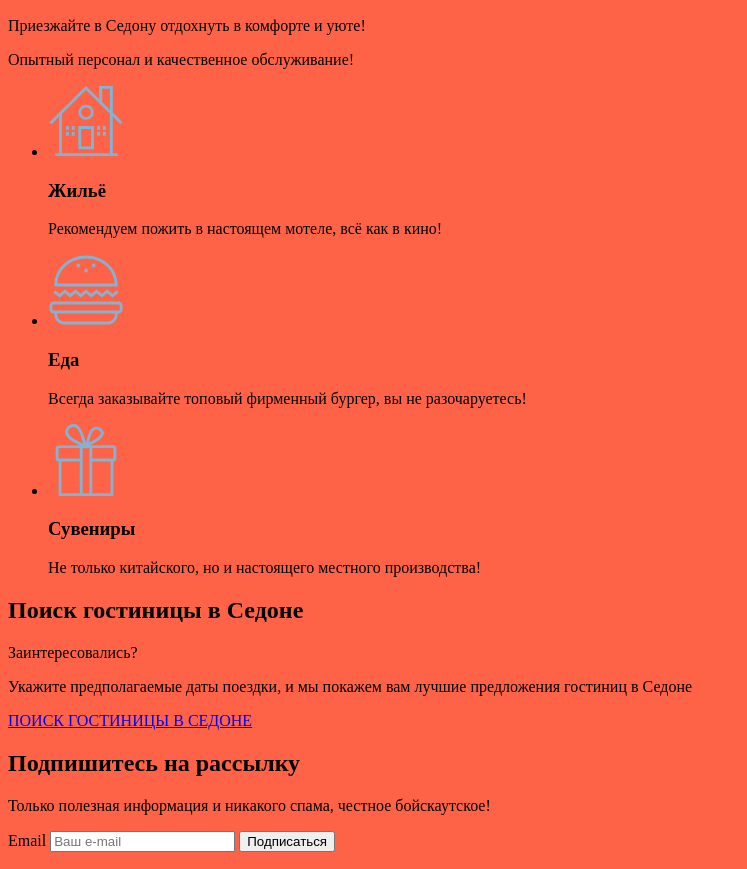
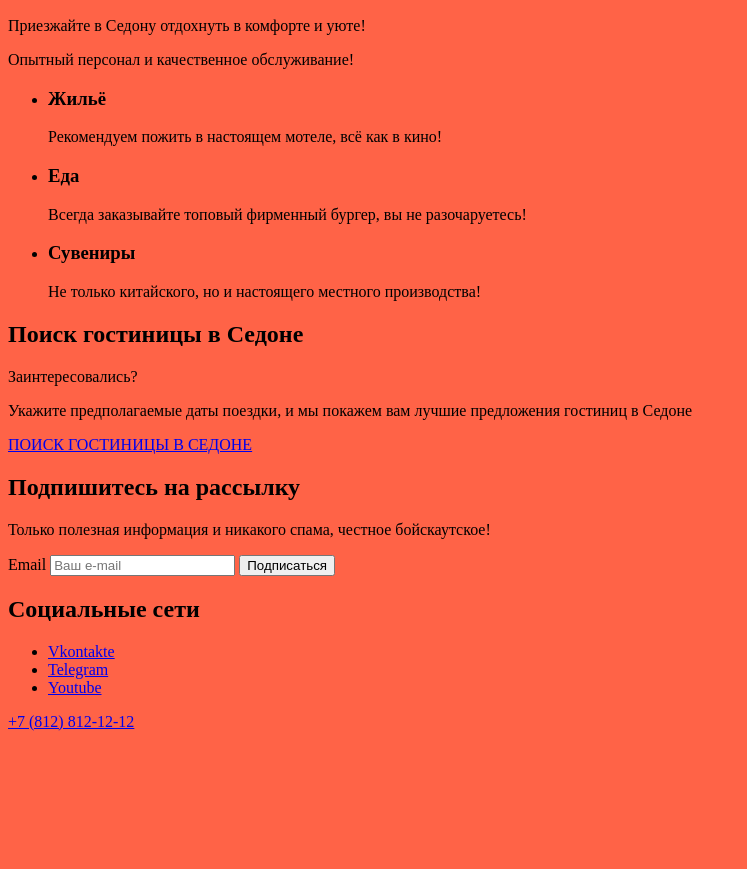
Before and after one commit to sverch25/2401811-sedona-38, a plain HTML site: page index.html in a window 1280 px wide. Shown: the part 1960-2829 px from the top of the page, without its empty margins (0-747 px from the left). After the commit the page ends 2699 px from the top, so only its background shows below. Drawn offline with Linux system fonts and the light colour scheme.

Commit message:
Удаляет декоративные изображения из разметки

```diff
--- a/index.html
+++ b/index.html
@@ -93,17 +93,14 @@
       <p>Опытный персонал и качественное обслуживание!</p>
       <ul class="advantages-list">
         <li class="advantages-item">
-          <img class="advantages-item-logo" src="images/advantage-icon-house.svg" width="75" height="72" alt="Иконка дома">
           <h3 class="advantages-name">Жильё</h3>
           <p class="advantages-description">Рекомендуем пожить в настоящем мотеле, всё как в кино!</p>
         </li>
         <li class="advantages-item">
-          <img class="advantages-item-logo" src="images/advantage-icon-burger.svg" width="75" height="72" alt="Иконка гамбургера">
           <h3 class="advantages-name">Еда</h3>
           <p class="advantages-description">Всегда заказывайте топовый фирменный бургер, вы не разочаруетесь!</p>
         </li>
         <li class="advantages-item">
-          <img class="advantages-item-logo" src="images/advantage-icon-gift.svg" alt="Иконка подарка" width="75" height="72">
           <h3 class="advantages-name">Сувениры</h3>
           <p class="advantages-description">Не только китайского, но и настоящего местного производства!</p>
         </li>
@@ -125,7 +122,8 @@
         <label class="visually-hidden" for="subscription-email">
           Email
         </label>
-        <input class="field" type="email" name="subscription-email" id="subscription-email" placeholder="Ваш e-mail" required>
+        <input class="field" type="email" name="subscription-email" id="subscription-email" placeholder="Ваш e-mail"
+          required>
         <button class="subscription-button" type="submit">Подписаться</button>
       </form>
     </section>
```
Lines whose indentation alone changed are shown as unchanged.
